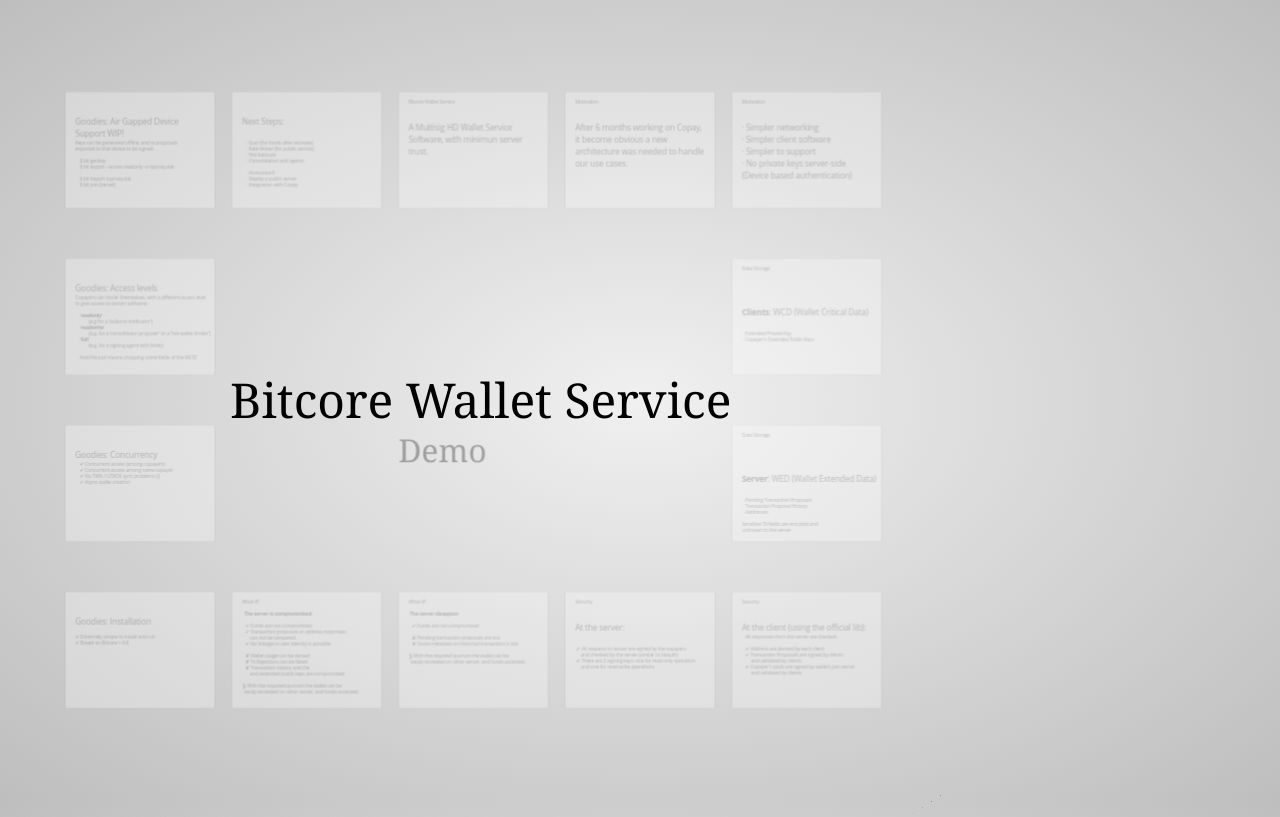
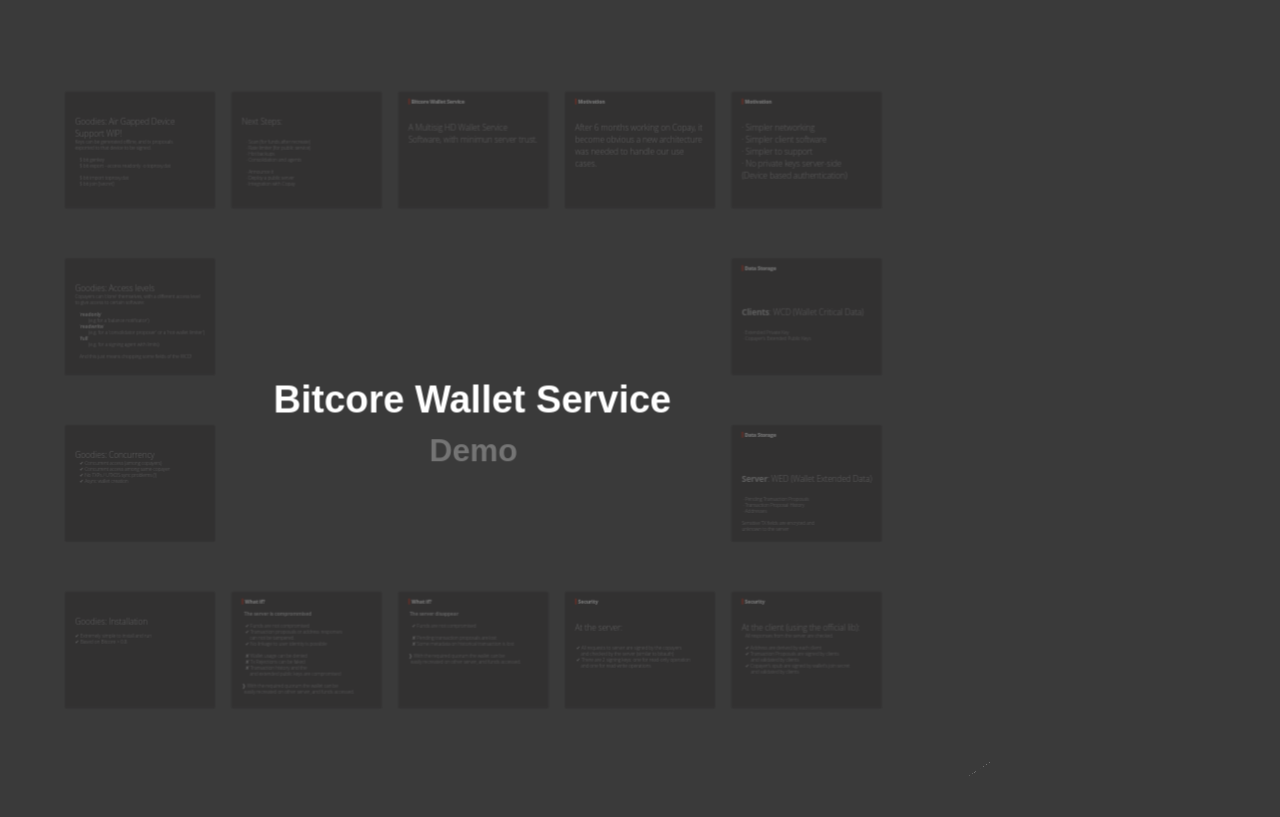
Before and after one commit to matiu/slides-bws, a website: page index.html in a window 1280 px wide. Drawn offline with Linux system fonts and the light colour scheme; a web font is replaced by a local one.

Commit message:
add style on slides

```diff
--- a/css/impress-demo.css
+++ b/css/impress-demo.css
@@ -82,16 +82,11 @@
     want to leave anybody behind.
 */
 body {
-    font-family: 'PT Sans', sans-serif;
+    font-family: 'ubuntu', sans-serif;
     min-height: 740px;
 
-    background: rgb(215, 215, 215);
-    background: -webkit-gradient(radial, 50% 50%, 0, 50% 50%, 500, from(rgb(240, 240, 240)), to(rgb(190, 190, 190)));
-    background: -webkit-radial-gradient(rgb(240, 240, 240), rgb(190, 190, 190));
-    background:    -moz-radial-gradient(rgb(240, 240, 240), rgb(190, 190, 190));
-    background:     -ms-radial-gradient(rgb(240, 240, 240), rgb(190, 190, 190));
-    background:      -o-radial-gradient(rgb(240, 240, 240), rgb(190, 190, 190));
-    background:         radial-gradient(rgb(240, 240, 240), rgb(190, 190, 190));
+    background: #3a3a3a;
+
 }
 
 /*
@@ -165,7 +160,7 @@
 
 .step {
     position: relative;
-    width: 900px;
+    width: 813px;
     padding: 40px;
     margin: 20px auto;
 
@@ -175,9 +170,15 @@
     -o-box-sizing:      border-box;
     box-sizing:         border-box;
 
-    font-family: 'PT Serif', georgia, serif;
-    font-size: 48px;
+    font-family: 'ubuntu', sans-serif;
+    font-size: 38px;
     line-height: 1.5;
+    color: #fff;
+    font-weight: 900;
+}
+
+.step h1 {
+    text-align: center;
 }
 
 /*
@@ -213,30 +214,37 @@
     height: 700px;
     padding: 40px 60px;
 
-    background-color: white;
-    border: 1px solid rgba(0, 0, 0, .3);
+    background-color: #231f20;
     border-radius: 10px;
     box-shadow: 0 2px 6px rgba(0, 0, 0, .1);
 
-    color: rgb(102, 102, 102);
+    color: #BFBFBF;
     text-shadow: 0 2px 2px rgba(0, 0, 0, .1);
 
     font-family: 'Open Sans', Arial, sans-serif;
     font-size: 30px;
     line-height: 36px;
     letter-spacing: -1px;
+    font-weight: 100;
 }
 
 .slide q {
     display: block;
     font-size: 50px;
     line-height: 72px;
-
     margin-top: 100px;
 }
 
 .slide q strong {
     white-space: nowrap;
+}
+
+.slide h1 {
+    border-left: 10px solid #bd1900;
+    padding-left: 0.5rem;
+    color: #fff;
+    font-weight: 900;
+    text-align: left;
 }
 
 /*
--- a/index.html
+++ b/index.html
@@ -32,6 +32,7 @@
 
     -->
     <link href="css/impress-demo.css" rel="stylesheet" />
+    <link href="css/main.css" rel="stylesheet" />
 
     <link rel="shortcut icon" href="favicon.png" />
     <link rel="apple-touch-icon" href="apple-touch-icon.png" />
@@ -348,9 +349,11 @@
 
 
         <div id="its-in-3d" class="step" data-x="2000" data-y="2000" data-z="400" data-rotate-x="-60" data-rotate-y="30" data-scale="2">
-            <h1>Thank you!</h1>
+            <h1>Thank you! <br>
+                <small>matias@bitpay.com</small>
+            </h1>
 
-            <small>matias@bitpay.com</small>
+
         </div>
 
 
```
